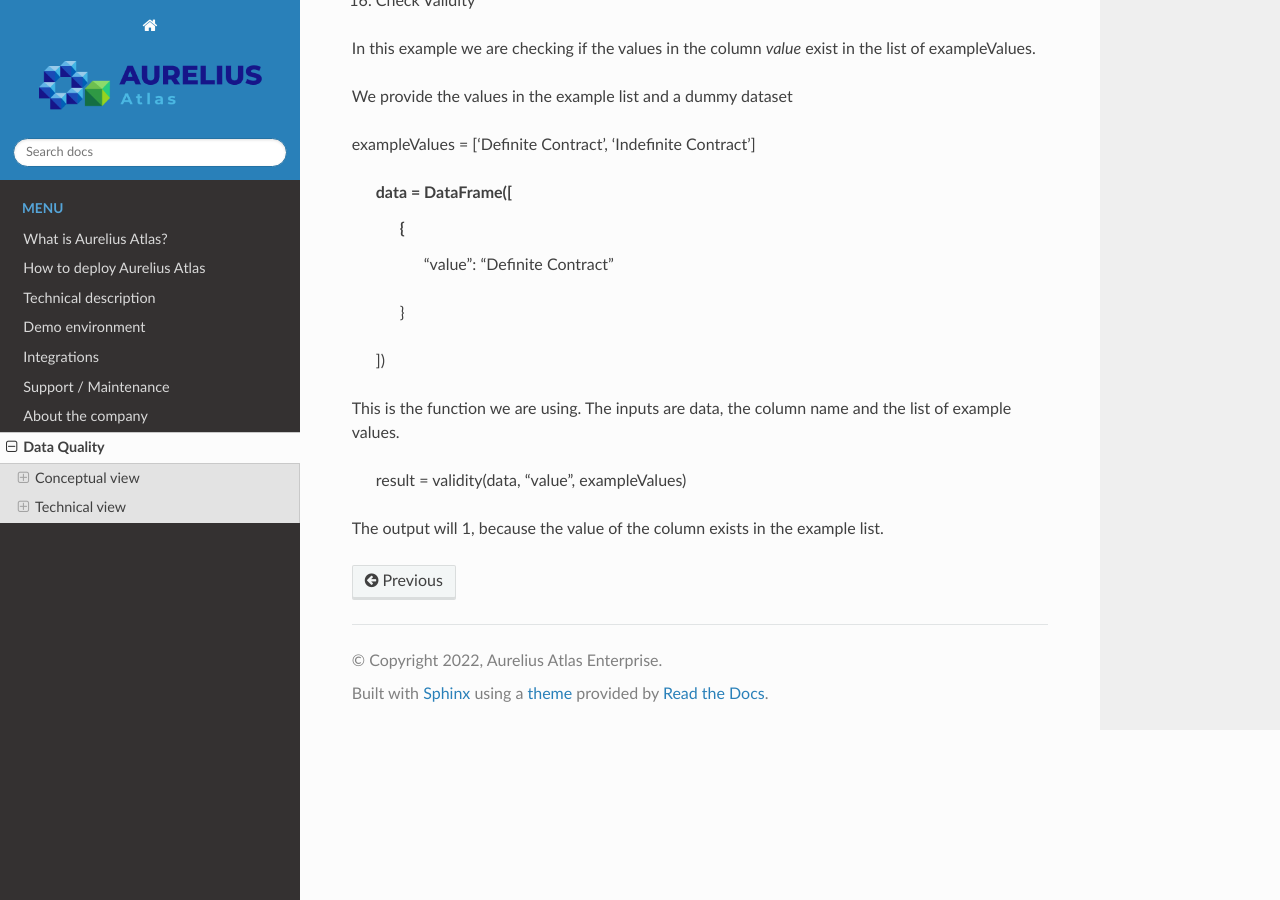
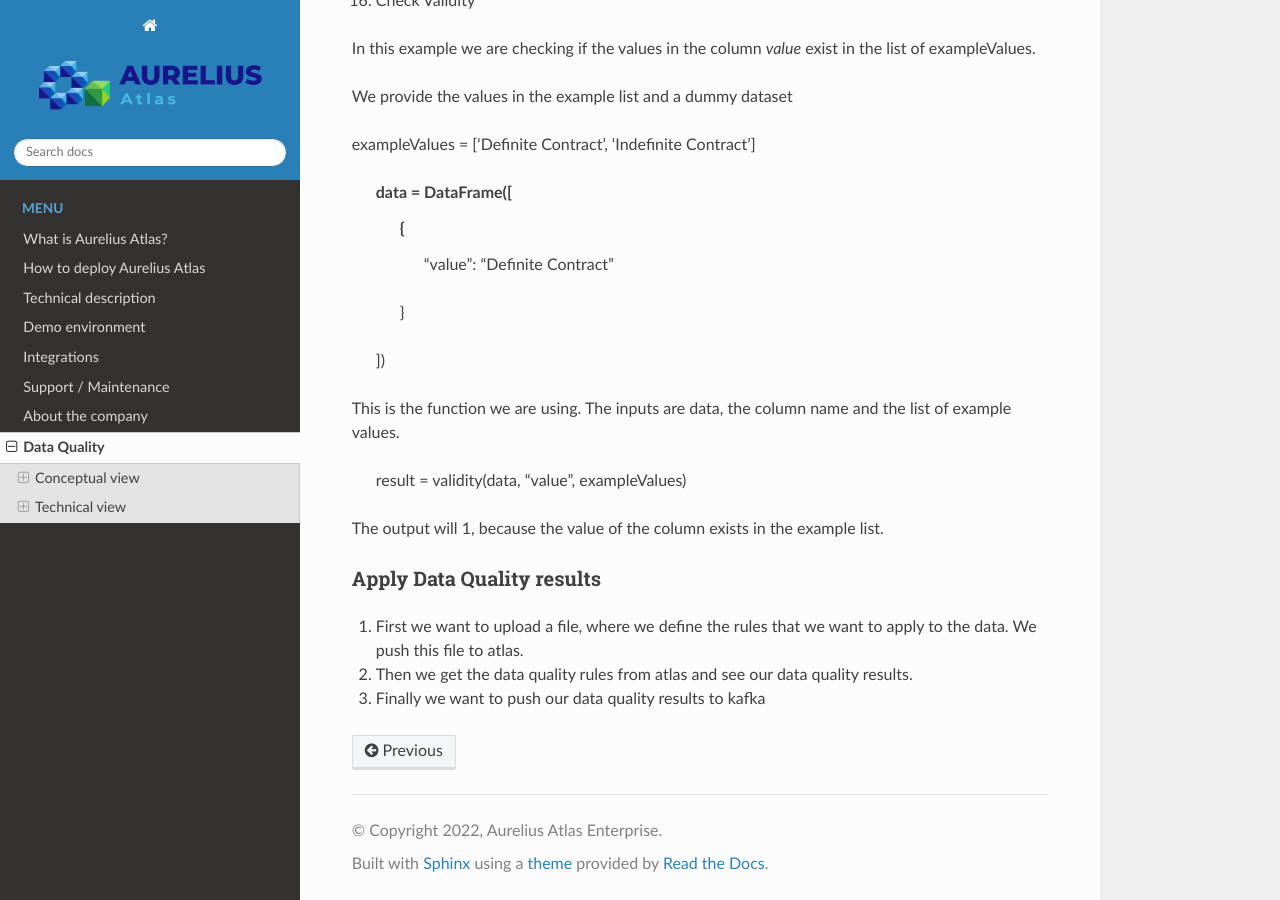
Before and after one commit to aureliusenterprise/doc_technical_manual, a Sphinx documentation site: the page built from DOc/docs/source/Options/data_quality.rst, in a window 1280 px wide and 900 px high, scrolled down 13745 px. Built offline with Sphinx 7.4.7 and the Read the Docs theme 2.0.0, drawn with Linux system fonts in a browser that asks for light colours; pages that are not in the unit, such as notebooks, are missing from menus.

Commit message:
Update data_quality.rst

```diff
--- a/DOc/docs/source/Options/data_quality.rst
+++ b/DOc/docs/source/Options/data_quality.rst
@@ -679,3 +679,15 @@ This is the function we are using. The inputs are data, the column name and the
     result = validity(data, "value", exampleValues)
 
 The output will 1, because the value of the column exists in the example list.
+
+
+
+Apply Data Quality results
+~~~~~~~~~~~~~~~~~~~~~~~~~~~~
+
+
+1. First we want to upload a file, where we define the rules that we want to apply to the data. We push this file to atlas.
+
+2. Then we get the data quality rules from atlas and see our data quality results.
+
+3. Finally we want to push our data quality results to kafka
```
